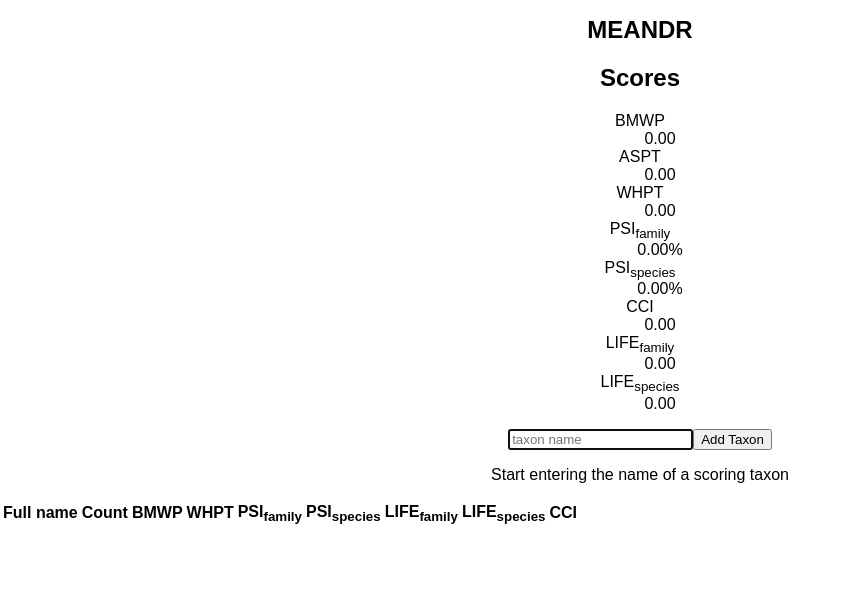
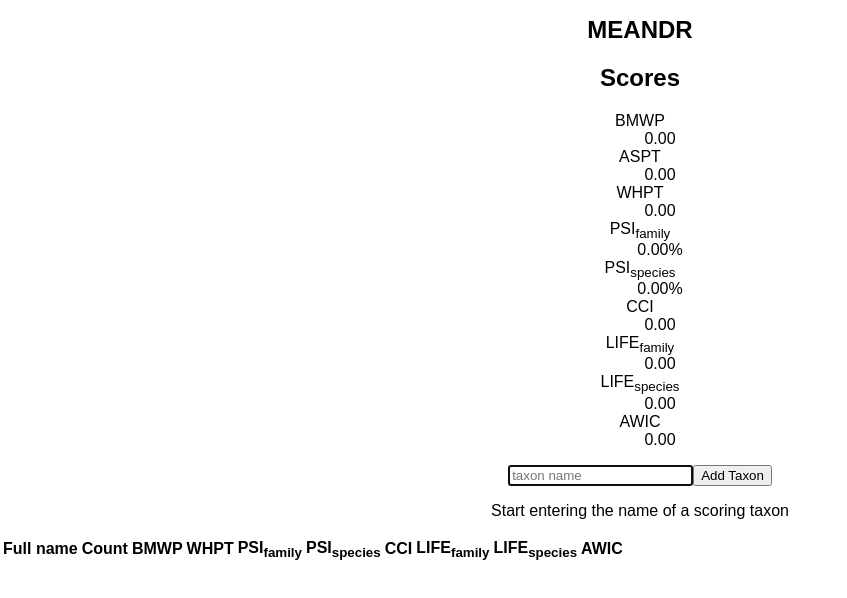
Before and after one commit to valravn-tech/meandr, a React (Create React App) app: page / in a window 1280 px wide. Shown: the top 598 px of the page, without its empty margins (0-847 px from the left). Built offline with nearby package versions, Linux system fonts and the light colour scheme; the HTML template or start-up script is replaced by a standard one.

Commit message:
Add AWIC score (not family/species separated)

```diff
--- a/src/TaxaForm.tsx
+++ b/src/TaxaForm.tsx
@@ -1,12 +1,14 @@
 import * as React from 'react';
 import { allTaxa, Taxa, TaxaCode } from './alltaxa';
 import {
+    ScoreAwic,
     ScoreBmwp,
     ScoreCci,
     ScoreLifeFam,
     ScoreLifeSpc,
     ScorePsiFam,
     ScorePsiSpc,
+    scoresAwic,
     scoresBmwp,
     scoresCci,
     scoresCciCommunity,
@@ -104,9 +106,10 @@ const TaxonFound: React.SFC<{taxon: FoundTaxon, addToCount: (add:number) => void
     const whpt    = calcSingleWhpt       (props.taxon);
     const psiFam  = calcSinglePsiFamily  (props.taxon);
     const psiSpc  = calcSinglePsiSpecies (props.taxon);
+    const cci     = calcSingleCci        (props.taxon);
     const lifeFam = calcSingleLifeFamily (props.taxon);
     const lifeSpc = calcSingleLifeSpecies(props.taxon);
-    const cci     = calcSingleCci        (props.taxon);
+    const awic    = calcSingleAwic       (props.taxon);
     return (
         <tr>
             <td><TaxonName taxonCode={props.taxon.code} /></td>
@@ -119,9 +122,10 @@ const TaxonFound: React.SFC<{taxon: FoundTaxon, addToCount: (add:number) => void
             <td>{ (whpt    !== undefined) ? whpt                               : '-' }</td>
             <td>{ (psiFam  !== undefined) ? `${psiFam.score} (${psiFam.fssr})` : '-' }</td>
             <td>{ (psiSpc  !== undefined) ? `${psiSpc.score} (${psiSpc.fssr})` : '-' }</td>
+            <td>{ (cci     !== undefined) ? cci                                : '-' }</td>
             <td>{ (lifeFam !== undefined) ? lifeFam                            : '-' }</td>
             <td>{ (lifeSpc !== undefined) ? lifeSpc                            : '-' }</td>
-            <td>{ (cci     !== undefined) ? cci                                : '-' }</td>
+            <td>{ (awic    !== undefined) ? awic                               : '-' }</td>
         </tr>
     )
 }
@@ -137,9 +141,10 @@ const TaxaFoundList: React.SFC<{foundTaxa:FoundTaxon[], addToCount: (add:number,
             <th>WHPT</th>
             <th>PSI<sub>family</sub></th>
             <th>PSI<sub>species</sub></th>
+            <th>CCI</th>
             <th>LIFE<sub>family</sub></th>
             <th>LIFE<sub>species</sub></th>
-            <th>CCI</th>
+            <th>AWIC</th>
         </tr>
         {
             props.foundTaxa.map((taxon, i) => {
@@ -158,6 +163,7 @@ const nextTaxonLevel = (lvl: 'major_group' | 'family' | 'genus' | 'species' | un
     undefined
 )
 
+// TODO: fix double scoring when family added and species in that family added
 const taxonFromMapAtAnyLevel = (taxon: FoundTaxon, scores: Map<any,any>): any | undefined => {
     const tx = allTaxa.get(taxon.code);
     for(let lvl:TaxonLvl | undefined = taxonLevel(taxon.code); tx && lvl; lvl = nextTaxonLevel(lvl)) {
@@ -211,11 +217,10 @@ const calcSingleWhpt = (foundTaxon:FoundTaxon): number | undefined => {
 const calcSingleCci = (foundTaxon:FoundTaxon): number | undefined => {
     const cci: ScoreCci | undefined = taxonFromMapAtAnyLevel(foundTaxon, scoresCci);
     // const psi: ScorePsiFam | undefined = scoresPsiFamily.get(foundTaxon.name);
-    if(! (cci && foundTaxon.count) )
+    if (! (cci && foundTaxon.count) )
     {   return undefined;    }
-    else {
-        return cci.score;
-    }
+    else
+    {   return cci.score;   }
 }
 
 const calcCci = (foundTaxa: FoundTaxon[]): { score:number, count:number } => {
@@ -235,6 +240,25 @@ const calcCci = (foundTaxa: FoundTaxon[]): { score:number, count:number } => {
     const score = scoreConservationMean * scoreCommunity;
     return {score, count: cci.count};
 }
+
+// TODO: separate to species/family calculation
+const calcSingleAwic = (foundTaxon:FoundTaxon): number | undefined => {
+    const awic: ScoreAwic | undefined = taxonFromMapAtAnyLevel(foundTaxon, scoresAwic);
+    // const psi: ScorePsiFam | undefined = scoresPsiFamily.get(foundTaxon.name);
+    if (! (awic && foundTaxon.count) )
+    {   return undefined;    }
+    else
+    {   return awic.score;   }
+}
+
+const calcAwic = (foundTaxa: FoundTaxon[]): { score:number, count:number } => (
+    foundTaxa.reduce((acc, taxon) => {
+        const awic = calcSingleAwic(taxon);
+        return (awic !== undefined)
+            ? { score:acc.score + awic, count:acc.count + 1 }
+            : acc;
+    }, {score: 0, count: 0})
+)
 
 interface PartialScorePSI {
     AB: number,
@@ -371,12 +395,11 @@ const TaxaScore: React.SFC<{foundTaxa:FoundTaxon[]}> = (p) => (
             <dt>CCI</dt>                    <dd>{ calcCci        (p.foundTaxa).score.toFixed(2) }</dd>
             <dt>LIFE<sub>family</sub></dt>  <dd>{ calcLifeFamily (p.foundTaxa).score.toFixed(2) }</dd>
             <dt>LIFE<sub>species</sub></dt> <dd>{ calcLifeSpecies(p.foundTaxa).score.toFixed(2) }</dd>
+            <dt>AWIC</dt>                   <dd>{ calcAwic       (p.foundTaxa).score.toFixed(2) }</dd>
         </dl>
     </div>
 )
 
-// TODO: restructure. This is currently O(n) but for most uses it should be O(1)
-// it causes a noticeable hitch for the first few keys of autocomplete
 const taxonCode = (taxon: string): TaxaCode | undefined => {
     const allTaxaKeys = Array.from(allTaxa.keys());
     return allTaxaKeys.find((key: TaxaCode) => {
--- a/src/scores.ts
+++ b/src/scores.ts
@@ -3317,3 +3317,105 @@ export const scoresCci: Map<string, ScoreCci> = new Map([
   ["uliginosa",             { "major_group":"Diptera",       "family":"Muscidae",                             "genus":"Lispe",                  "score":7  }],
   ["exoleta",               { "major_group":"Diptera",       "family":"Muscidae",                             "genus":"Phaonia",                "score":8  }],
 ]);
+
+export interface ScoreAwic {
+	// key: species/genus/family
+	by:    string,
+	score: number,
+}
+
+// added Noteridae (from notes), changed limoniinae to limoniidae
+export const scoresAwic: Map<string, ScoreAwic> = new Map([
+	["Dixa",              { "by":"genus",   "score":10 }],
+	["cephalotes",        { "by":"species", "score":10 }],
+	["luteolum",          { "by":"species", "score":9  }],
+	["aquaticus",         { "by":"species", "score":9  }],
+	["muticus",           { "by":"species", "score":9  }],
+	["danica",            { "by":"species", "score":9  }],
+	["complanata",        { "by":"species", "score":9  }],
+	["instabilis",        { "by":"species", "score":9  }],
+	["submarginata",      { "by":"species", "score":9  }],
+	["fusca",             { "by":"species", "score":9  }],
+	["irrorata",          { "by":"species", "score":9  }],
+	["Wormaldia",         { "by":"genus",   "score":9  }],
+	["peregra",           { "by":"species", "score":9  }],
+	["montium",           { "by":"species", "score":8  }],
+	["bipunctata",        { "by":"species", "score":8  }],
+	["pulex",             { "by":"species", "score":8  }],
+	["stagnalis",         { "by":"species", "score":8  }],
+	["albicorne",         { "by":"species", "score":8  }],
+	["lateralis",         { "by":"species", "score":8  }],
+	["bilineatus",        { "by":"species", "score":8  }],
+	["Agapetus",          { "by":"genus",   "score":8  }],
+	["montanus",          { "by":"species", "score":8  }],
+	["parallelepipedus",  { "by":"species", "score":8  }],
+	["robusta",           { "by":"species", "score":8  }],
+	["Glossosoma",        { "by":"genus",   "score":8  }],
+	["Ecdyonurus",        { "by":"genus",   "score":8  }],
+	["Rhithrogena",       { "by":"genus",   "score":8  }],
+	["rhodani",           { "by":"species", "score":8  }],
+	["Lype",              { "by":"genus",   "score":8  }],
+	["fluviatilis",       { "by":"species", "score":8  }],
+	["geniculata",        { "by":"species", "score":8  }],
+	["niger",             { "by":"species", "score":8  }],
+	["pallipes",          { "by":"species", "score":8  }],
+	["Mystacides",        { "by":"genus",   "score":8  }],
+	["antipodarum",       { "by":"species", "score":7  }],
+	["gracilis",          { "by":"species", "score":7  }],
+	["felina",            { "by":"species", "score":7  }],
+	["ignita",            { "by":"species", "score":7  }],
+	["rivulorum",         { "by":"species", "score":7  }],
+	["Pisidium",          { "by":"genus",   "score":7  }],
+	["Ceratopogonidae",   { "by":"family",  "score":7  }],
+	["microcephala",      { "by":"species", "score":7  }],
+	["Scirtidae",         { "by":"family",  "score":7  }],
+	["scambus",           { "by":"species", "score":7  }],
+	["munda",             { "by":"species", "score":7  }],
+	["personatum",        { "by":"species", "score":7  }],
+	["Hydracarina",       { "by":"family",  "score":7  }],
+	["octoculata",        { "by":"species", "score":7  }],
+	["felix",             { "by":"species", "score":7  }],
+	["fusca",             { "by":"species", "score":7  }],
+	["aenea",             { "by":"species", "score":7  }],
+	["vernus",            { "by":"species", "score":7  }],
+	["hirtum",            { "by":"species", "score":6  }],
+	["volckmari",         { "by":"species", "score":6  }],
+	["Gyrinidae",         { "by":"family",  "score":6  }],
+	["Empididae",         { "by":"family",  "score":6  }],
+	["sulphurea",         { "by":"species", "score":6  }],
+	["Atherix",           { "by":"genus",   "score":6  }],
+	["pellucidula",       { "by":"species", "score":6  }],
+	["siltalai",          { "by":"species", "score":6  }],
+	["Dytiscidae",        { "by":"family",  "score":6  }],
+	["Noteridae",         { "by":"family",  "score":6  }],
+	["pseudogracilis",    { "by":"species", "score":6  }],
+	["group",             { "by":"species", "score":6  }],
+	["Limoniidae",        { "by":"family",  "score":6  }],
+	["praecox",           { "by":"species", "score":6  }],
+	["risi",              { "by":"species", "score":6  }],
+	["grammatica",        { "by":"species", "score":5  }],
+	["Oligochaeta",       { "by":"family",  "score":5  }],
+	["Limnephilidae",     { "by":"family",  "score":5  }],
+	["Hydroptilidae",     { "by":"family",  "score":5  }],
+	["Oulimnius",         { "by":"genus",   "score":5  }],
+	["alpina",            { "by":"species", "score":5  }],
+	["lutaria",           { "by":"species", "score":5  }],
+	["Chironomidae",      { "by":"family",  "score":5  }],
+	["boltonii",          { "by":"species", "score":5  }],
+	["tripunctata",       { "by":"species", "score":5  }],
+	["testacea",          { "by":"species", "score":5  }],
+	["dorsalis",          { "by":"species", "score":5  }],
+	["torrentium",        { "by":"species", "score":5  }],
+	["Simuliidae",        { "by":"family",  "score":5  }],
+	["inermis",           { "by":"species", "score":5  }],
+	["Polycentropodidae", { "by":"family",  "score":5  }],
+	["Nemoura",           { "by":"genus",   "score":5  }],
+	["sulcicollis",       { "by":"species", "score":5  }],
+	["nigra",             { "by":"species", "score":5  }],
+	["vitta",             { "by":"species", "score":4  }],
+	["meyeri",            { "by":"species", "score":4  }],
+	["hippopus",          { "by":"species", "score":4  }],
+	["marginata",         { "by":"species", "score":3  }],
+	["bicaudata",         { "by":"species", "score":3  }],
+	["picteti",           { "by":"species", "score":1  }],
+])
```
